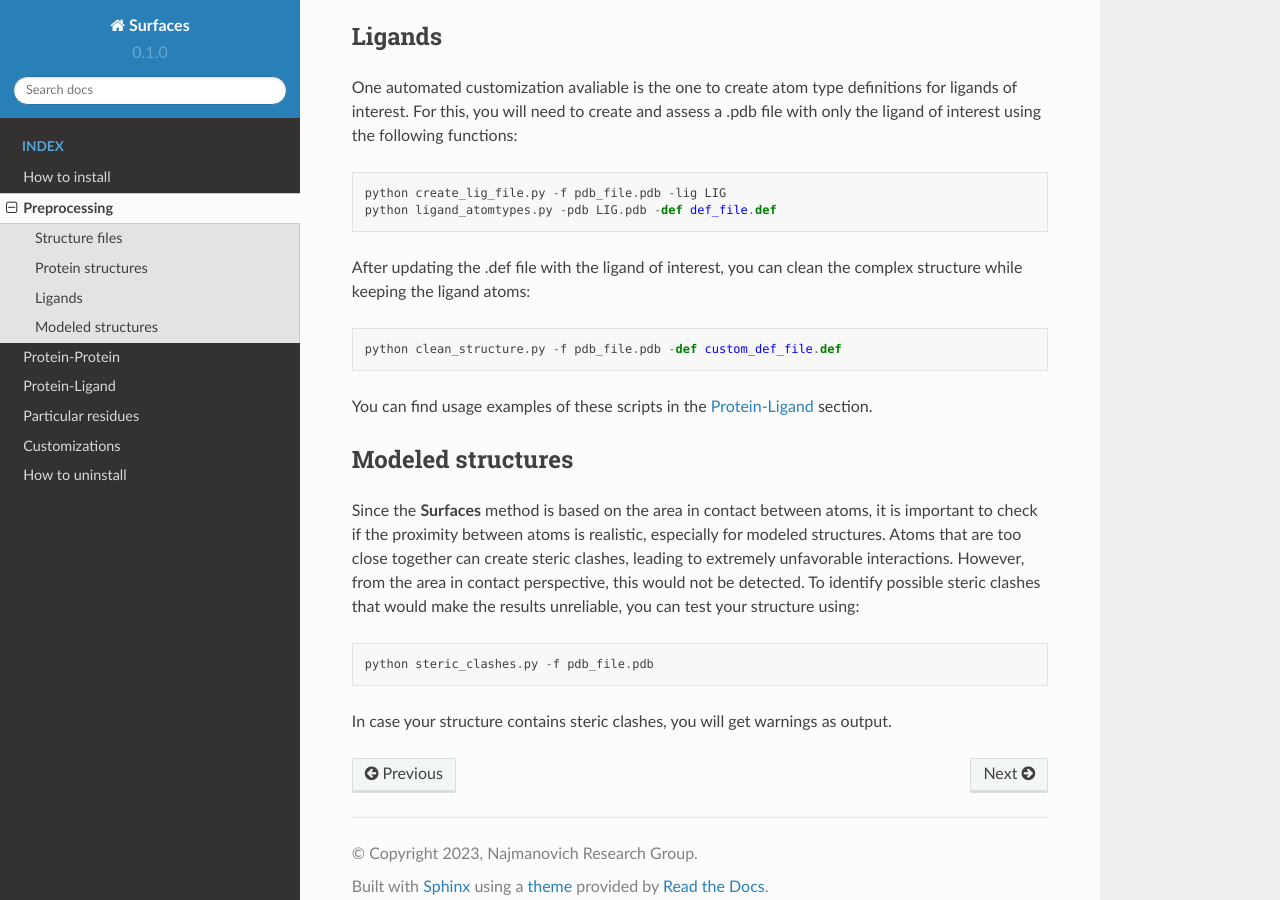
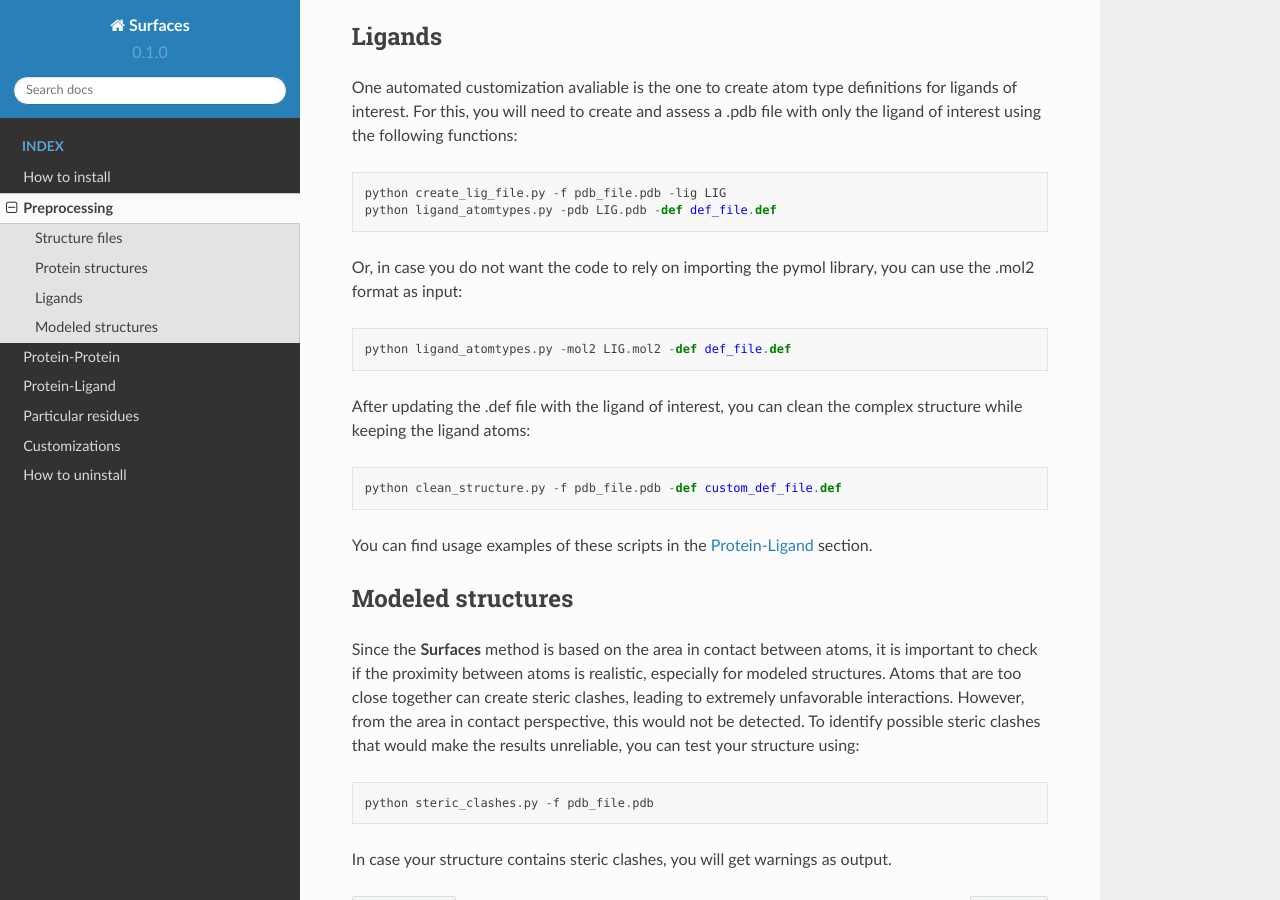
Before and after one commit to nataliateruel/Surfaces_tutorial, a Sphinx documentation site: the page built from docs/source/Preprocessing.rst, in a window 1280 px wide and 900 px high, scrolled down 625 px. Built offline with Sphinx 7.4.7 and the Read the Docs theme 2.0.0, drawn with Linux system fonts in a browser that asks for light colours.

Commit message:
Update Preprocessing.rst

```diff
--- a/docs/source/Preprocessing.rst
+++ b/docs/source/Preprocessing.rst
@@ -24,6 +24,10 @@ One automated customization avaliable is the one to create atom type definitions
    python create_lig_file.py -f pdb_file.pdb -lig LIG
    python ligand_atomtypes.py -pdb LIG.pdb -def def_file.def
 
+Or, in case you do not want the code to rely on importing the pymol library, you can use the .mol2 format as input::
+
+   python ligand_atomtypes.py -mol2 LIG.mol2 -def def_file.def
+
 After updating the .def file with the ligand of interest, you can clean the complex structure while keeping the ligand atoms::
 
    python clean_structure.py -f pdb_file.pdb -def custom_def_file.def
```
